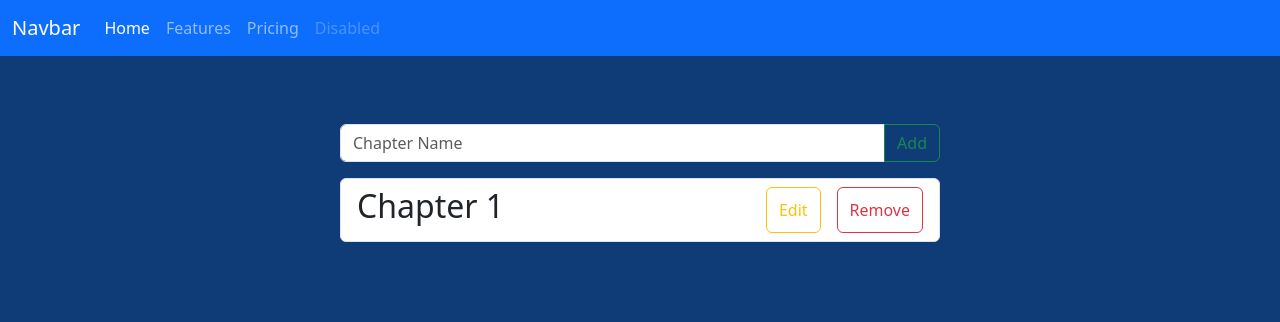
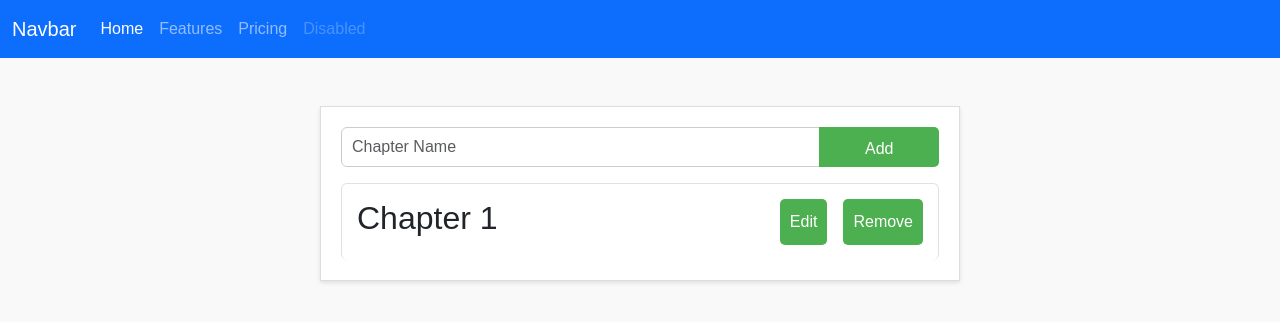
Before and after one commit to Amrutha-Gopalakrishnan/Bootstrap-JSproj5-CRUD, a plain HTML site: page index.html in a window 1280 px wide. Drawn offline with nearby package versions, Linux system fonts and the light colour scheme.

Commit message:
Update new.css

```diff
--- a/new.css
+++ b/new.css
@@ -1,30 +1,38 @@
+* {
+  box-sizing: border-box;
+  margin: 0;
+  padding: 0;
+}
+
 body {
-    background-color: rgb(15, 60, 118);
+  font-family: Arial, sans-serif;
+  line-height: 1.6;
+  color: #333;
+  background-color: #f9f9f9;
 }
 
 .container {
-    max-width: 100%;
+  max-width: 1200px;
+  margin: 40px auto;
   padding: 20px;
-    margin: 0 auto;
+  background-color: #fff;
+  border: 1px solid #ddd;
+  box-shadow: 0 2px 4px rgba(0, 0, 0, 0.1);
 }
 
-.input-group {
-    width: 100%;
+/* Responsive Styles */
+
+@media (max-width: 992px) {
+  .container {
+    margin: 20px auto;
+    padding: 15px;
   }
-
-.list-group {
-    width: 100%;
 }
 
 @media (max-width: 768px) {
   .container {
+    margin: 10px auto;
     padding: 10px;
-    }
-}
-
-@media (max-width: 480px) {
-    .container {
-        padding: 5px;
   }
   .input-group {
     flex-direction: column;
@@ -32,6 +40,13 @@ body {
   .input-group input {
     width: 100%;
     margin-bottom: 10px;
+  }
+}
+
+@media (max-width: 576px) {
+  .container {
+    margin: 5px auto;
+    padding: 5px;
   }
   .list-group {
     padding: 0;
@@ -42,3 +57,62 @@ body {
     border-radius: 0;
   }
 }
+
+/* Additional Styles */
+
+.input-group {
+  width: 100%;
+  margin-bottom: 20px;
+}
+
+.input-group input {
+  width: 80%;
+  height: 40px;
+  padding: 10px;
+  font-size: 16px;
+  border: 1px solid #ccc;
+}
+
+.input-group button {
+  width: 20%;
+  height: 40px;
+  padding: 10px;
+  font-size: 16px;
+  background-color: #4CAF50;
+  color: #fff;
+  border: none;
+  border-radius: 5px;
+  cursor: pointer;
+}
+
+.input-group button:hover {
+  background-color: #3e8e41;
+}
+
+.list-group {
+  list-style: none;
+  padding: 0;
+  margin: 0;
+}
+
+.list-group-item {
+  padding: 15px;
+  border-bottom: 1px solid #ccc;
+}
+
+.list-group-item:last-child {
+  border-bottom: none;
+}
+
+.list-group-item button {
+  background-color: #4CAF50;
+  color: #fff;
+  border: none;
+  border-radius: 5px;
+  cursor: pointer;
+  padding: 5px 10px;
+}
+
+.list-group-item button:hover {
+  background-color: #3e8e41;
+}
```
Lines whose indentation alone changed are shown as unchanged.
